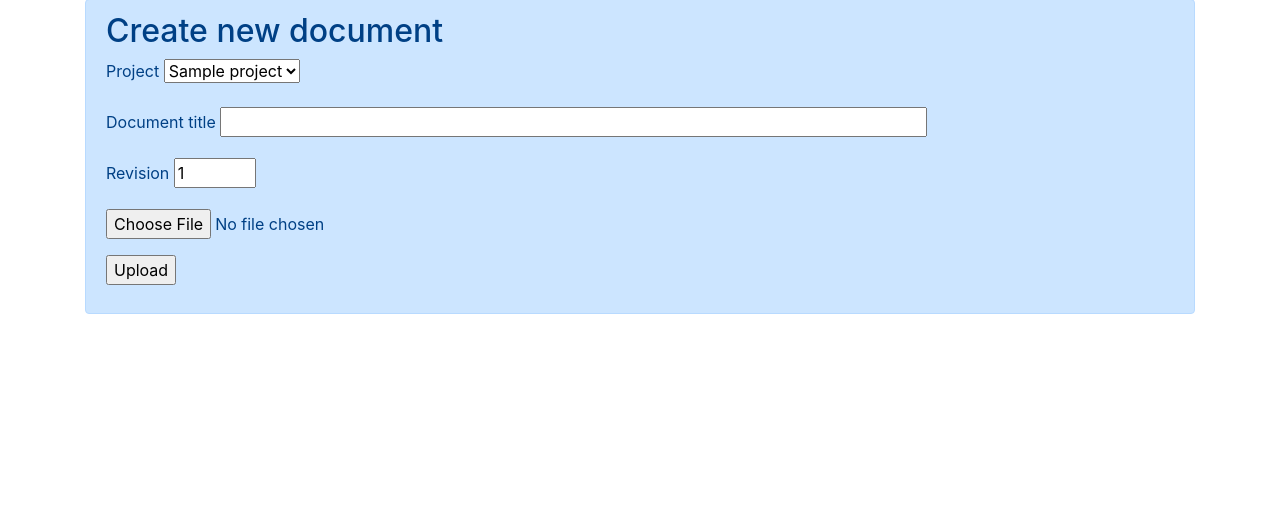
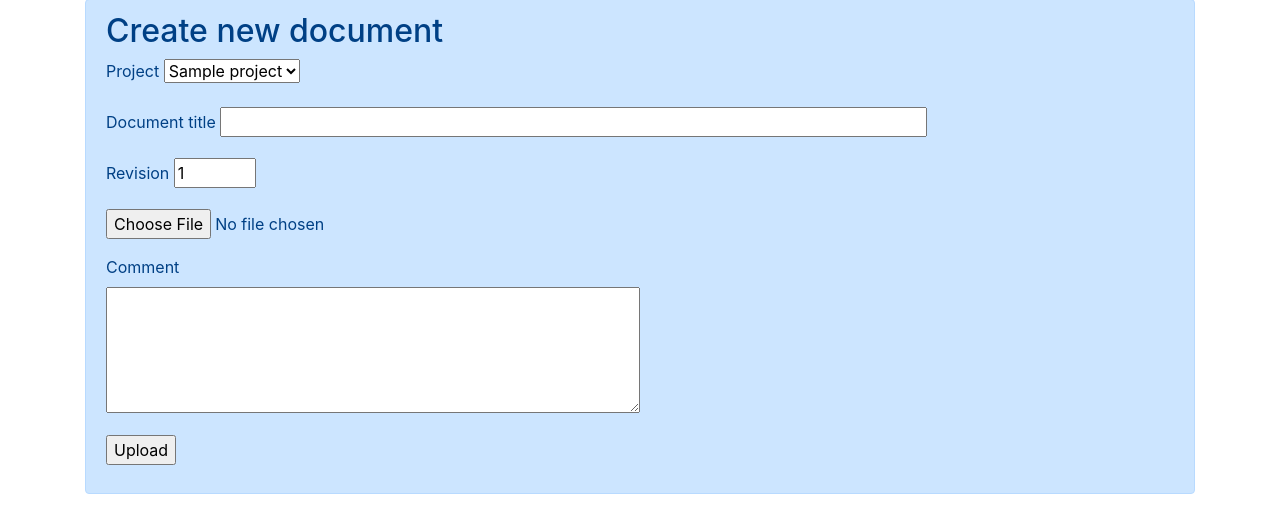
Before and after one commit to LeskoIam/doK-reG, a Flask app: page /upload in a window 1280 px wide. Shown: the part 322-832 px from the top of the page. Before the commit the page ends 636 px from the top, so only its background shows below. Run offline with Flask 2, Linux system fonts and the light colour scheme; a user stored in the database is signed in; tables that the repository leaves empty hold one stand-in row (values such as "Sample post"); some libraries are stand-ins or nearby versions.

Commit message:
Added comments to file upload. Show comment under document details page.

```diff
--- a/app/forms.py
+++ b/app/forms.py
@@ -3,7 +3,8 @@ from wtforms import (StringField,
                      PasswordField,
                      BooleanField,
                      SubmitField,
-                     FileField)
+                     FileField,
+                     TextAreaField)
 
 from wtforms.validators import (ValidationError,
                                 DataRequired,
@@ -62,6 +63,7 @@ class UploadForm(FlaskForm):
     revision = StringField("Revision", validators=[DataRequired()], default=1)
     file = FileField("File", validators=[FileRequired(),
                                          FileAllowed(ALLOWED_EXTENSIONS, "File type not supported")])
+    comment = TextAreaField("Comment", validators=[DataRequired()])
     submit = SubmitField("Upload")
 
 
--- a/app/routes.py
+++ b/app/routes.py
@@ -74,7 +74,7 @@ def new_file_upload():
                                     under_edit=True,
                                     from_revision=None,
                                     to_revision=1,
-                                    comment="first_upload")
+                                    comment=upload_form.comment.data)
             db.session.add(edit_doc)
             db.session.flush()
 
--- a/app/templates/document_details.html
+++ b/app/templates/document_details.html
@@ -29,7 +29,9 @@
                 </div>
             </div>
             <div class="col-8">
-                &nbsp;
+                <div class="alert alert-primary" role="alert">
+                    <b>Comment:</b> {{ last_edit.comment }}
+                </div>
             </div>
         </div>
     </div>
--- a/app/templates/upload.html
+++ b/app/templates/upload.html
@@ -36,6 +36,14 @@
                 {% endfor %}
             </p>
 
+            <p>
+                {{ form.comment.label }} <br>
+                {{ form.comment(rows=5, cols=50) }}
+                {% for error in form.comment.errors %}
+                    <span style="color: red;">[{{ error }}]</span>
+                {% endfor %}
+            </p>
+
             <p>{{ form.submit() }}</p>
 {#            <input type=file name=file>#}
 {#            <input type=submit value=Upload>#}
```
